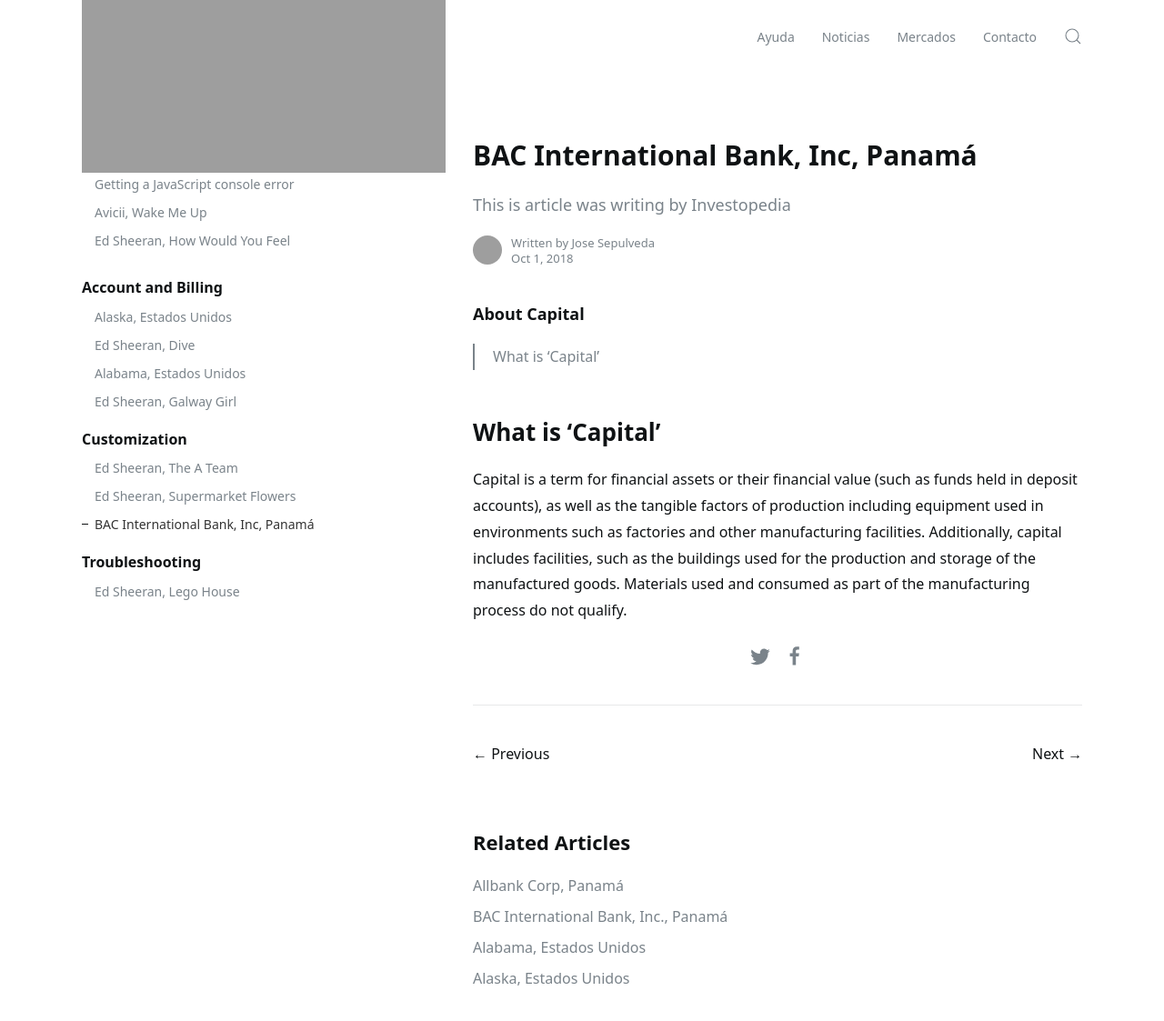
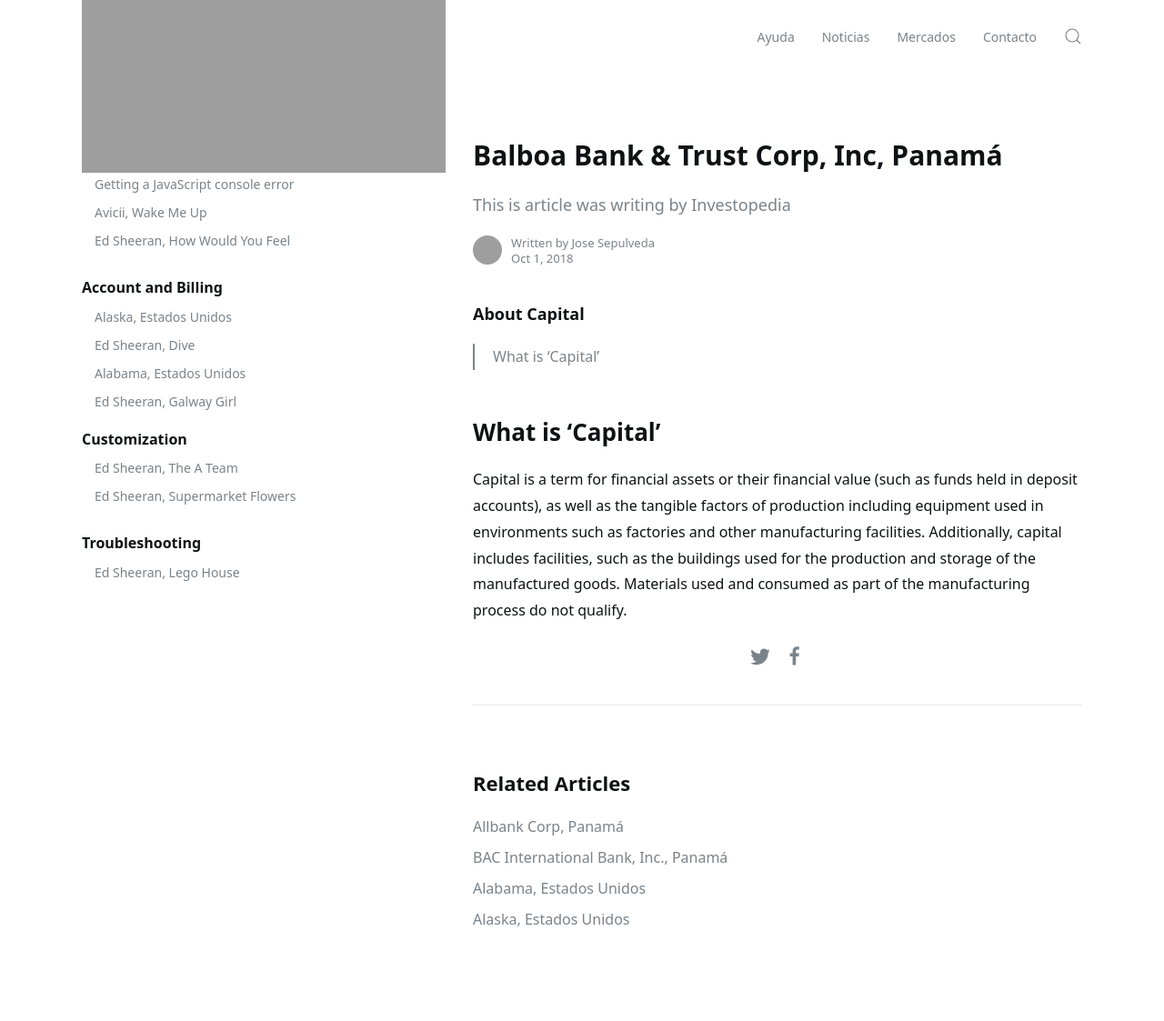
Before and after one commit to jelmii/jelmii.github.io, a Jekyll site: the page built from _docs/balboapty.md, in a window 1280 px wide and 1158 px high. Shown: the top 1123 px of the window at 91% size. Built offline with Jekyll 4.4.1, drawn with Linux system fonts in a browser that asks for light colours; grey boxes are pictures that could not be loaded.

Commit message:
Update and rename configuration.md to balboapty.md

```diff
--- a/_docs/configuration.md
+++ b/_docs/balboapty.md
@@ -1,6 +1,6 @@
 ---
 layout: doc
-title: BAC International Bank, Inc, Panamá
+title: Balboa Bank & Trust Corp, Inc, Panamá
 subtitle: This is article was writing by Investopedia
 author:
 tags: featured
```
